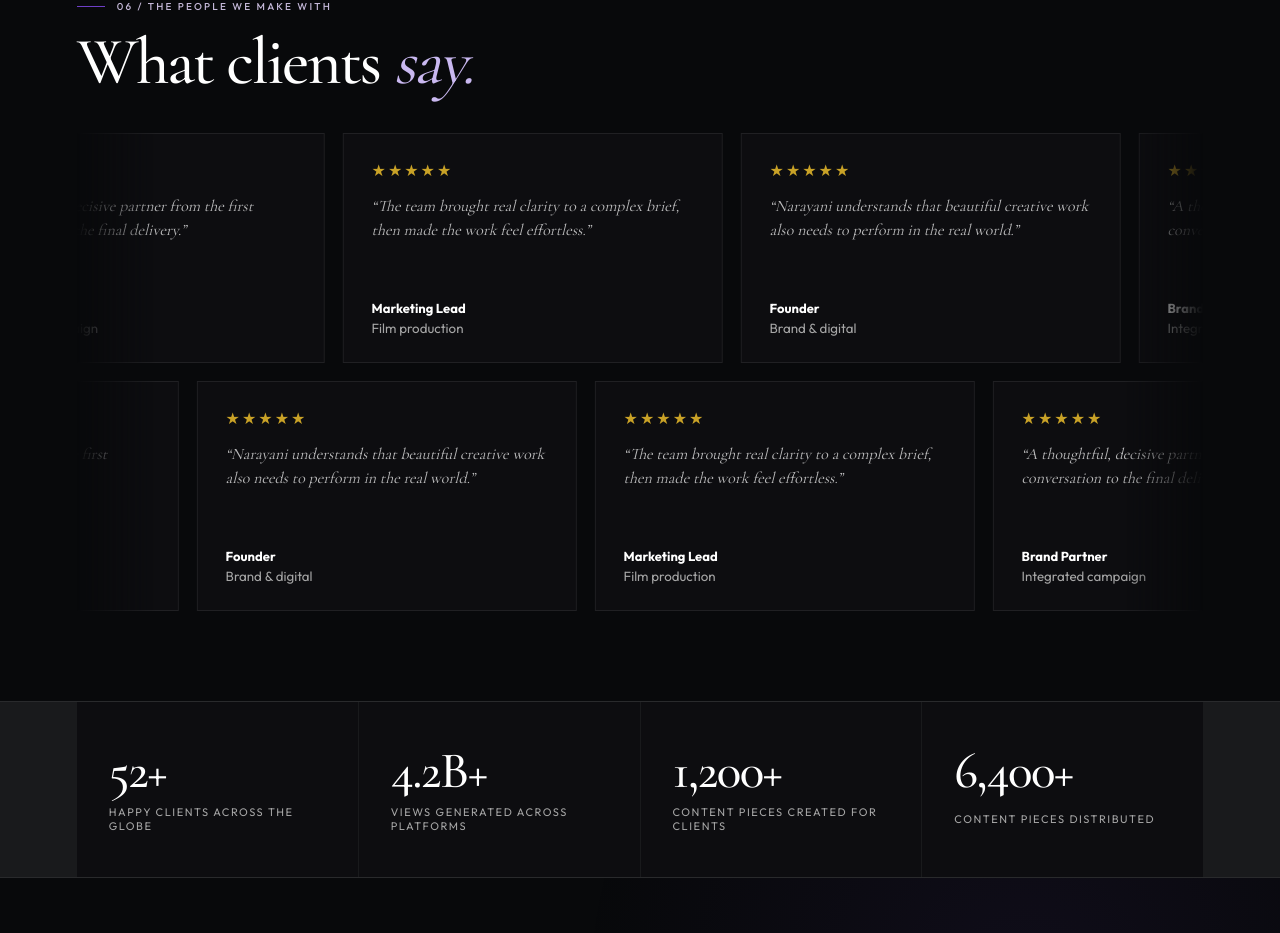
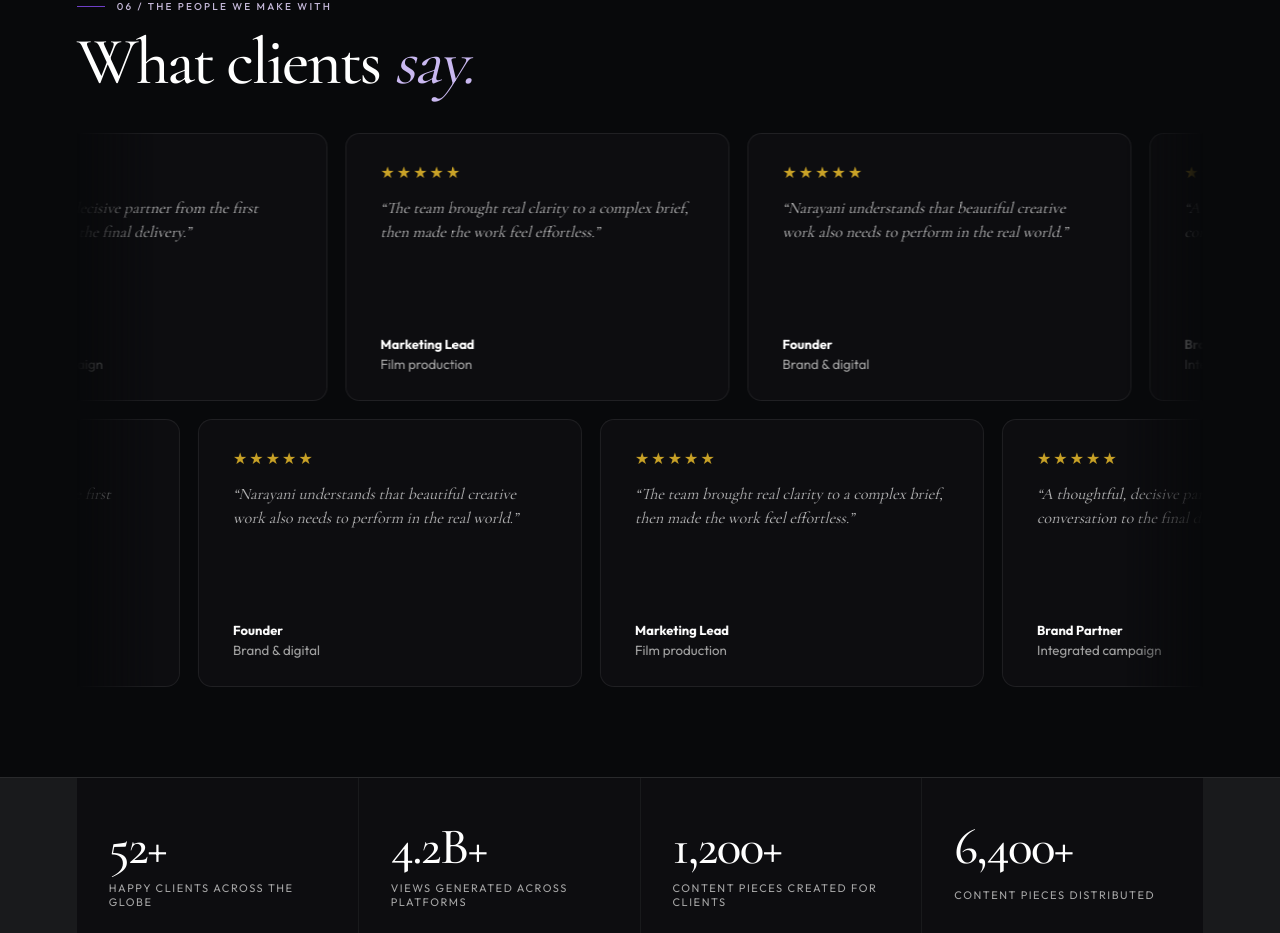
Before and after one commit to GayatriKharat/cineverse-studios, a Next.js app: page / in a window 1280 px wide. Shown: the part 3699-4632 px from the top of the page. Built offline with nearby package versions, Linux system fonts and the light colour scheme.

Commit message:
style: match client testimonial marquee motion

```diff
--- a/app/cinematic.css
+++ b/app/cinematic.css
@@ -123,9 +123,9 @@ h3{color:var(--color-white);font-weight:500}
 .home-voices .testimonial-cards article{background:#0d0d10;border-color:#ffffff14;color:#fff}
 .home-voices .testimonial-cards small{color:var(--color-gray)}
 .testimonial-marquee{display:grid;gap:18px;margin-top:40px;overflow:hidden;mask-image:linear-gradient(90deg,transparent,#000 7%,#000 93%,transparent)}
-.testimonial-track{display:flex;gap:18px;width:max-content;animation:clientMarquee 62s linear infinite}
+.testimonial-track{display:flex;gap:18px;width:max-content;animation:clientMarquee 62s linear infinite;animation-play-state:running;will-change:transform}
 .testimonial-track:nth-child(2){animation-direction:reverse;animation-duration:74s}
-.testimonial-track article{display:flex;flex-direction:column;gap:14px;width:380px;min-height:230px;flex:none;padding:26px 28px;border:1px solid #ffffff14;background:#0d0d10;color:#fff}
+.testimonial-track article{display:flex;flex-direction:column;gap:14px;width:min(30vw,476px);min-height:268px;flex:none;padding:28px 34px;border:1px solid #ffffff14;border-radius:14px;background:#0d0d10;color:#fff}
 .testimonial-track blockquote{margin:0;color:#ffffffb8;font:italic 1rem/1.5 var(--font-serif),Georgia,serif;flex:1}
 .testimonial-track footer{display:grid;gap:4px}.testimonial-track footer b{font-size:13px}.testimonial-track footer small{color:var(--color-gray)}
 .home-contact{display:grid;grid-template-columns:1.1fr .9fr;gap:8vw;padding-block:clamp(90px,12vw,150px);background:#0d0d10;color:#fff}
```
